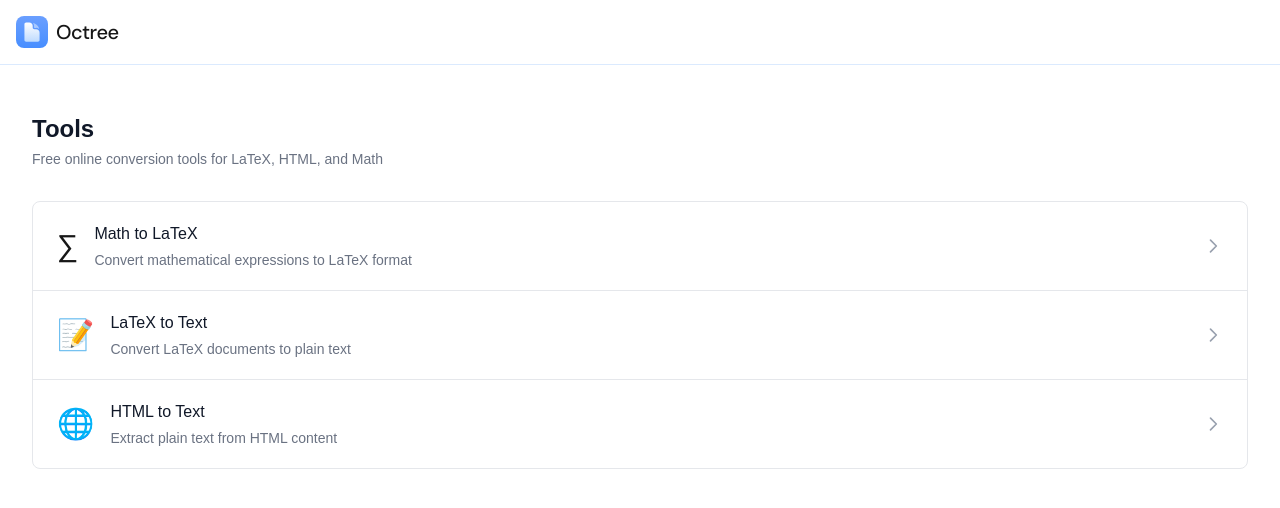
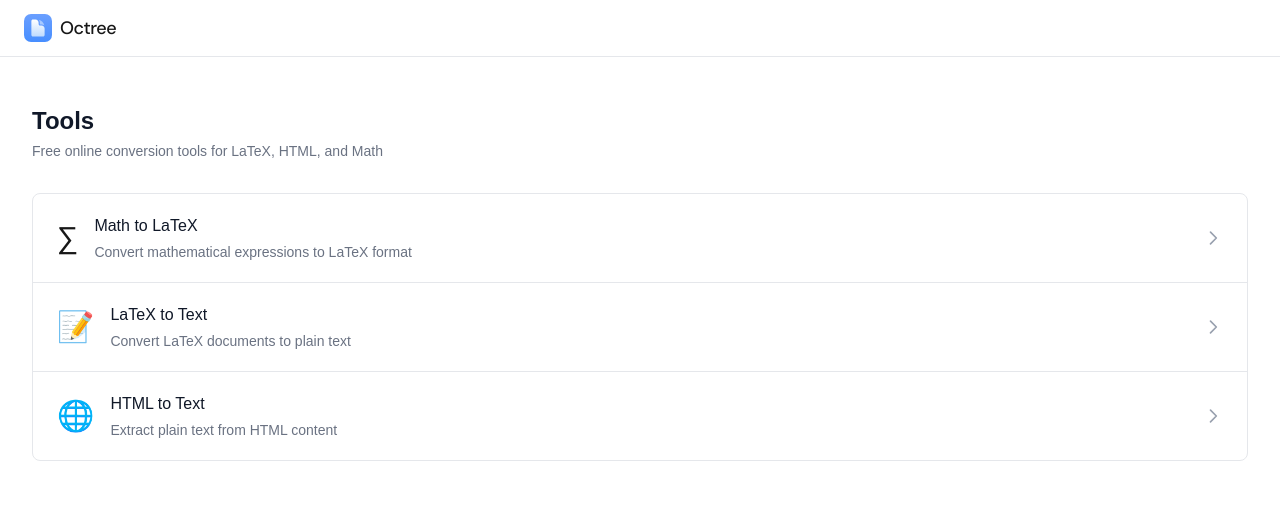
Before and after one commit to Octree-AI-Latex-Editor/tools, a Next.js app: page / in a window 1280 px wide. Shown: the top 508 px of the page. Built offline with nearby package versions, Linux system fonts and the light colour scheme.

Commit message:
Fix navbar to match ai-latex-editor exactly: use max-w-7xl, px-6, h-14, smaller logo and text

```diff
--- a/components/Header.tsx
+++ b/components/Header.tsx
@@ -10,15 +10,15 @@ const dmSans = DM_Sans({
 
 export default function Header() {
   return (
-    <nav className="border-b border-blue-100 bg-white">
-      <div className="container mx-auto px-4">
-        <div className="flex h-16 items-center justify-between">
+    <nav className="border-b border-gray-200 bg-white">
+      <div className="mx-auto max-w-7xl px-6">
+        <div className="flex h-14 items-center justify-between">
           <div className="flex items-center">
             <Link href="/" className="flex items-center space-x-2">
-              <OctreeLogo className="h-8 w-8" />
+              <OctreeLogo className="h-7 w-7" />
               <span
                 className={cn(
-                  'text-xl font-medium tracking-tight text-neutral-900',
+                  'text-lg font-medium tracking-tight text-neutral-900',
                   dmSans.className
                 )}
               >
@@ -26,7 +26,7 @@ export default function Header() {
               </span>
             </Link>
           </div>
-          <div className="flex items-center space-x-6">
+          <div className="flex items-center">
             {/* Empty div to maintain same structure as ai-latex-editor navbar */}
           </div>
         </div>
```
